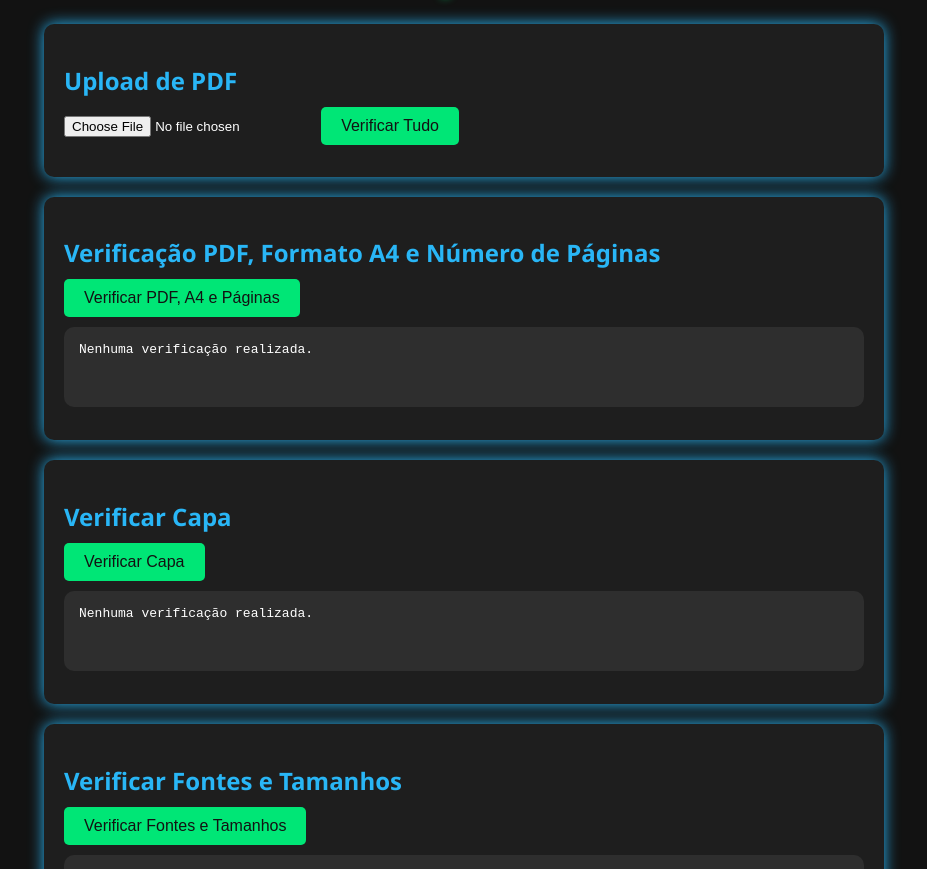
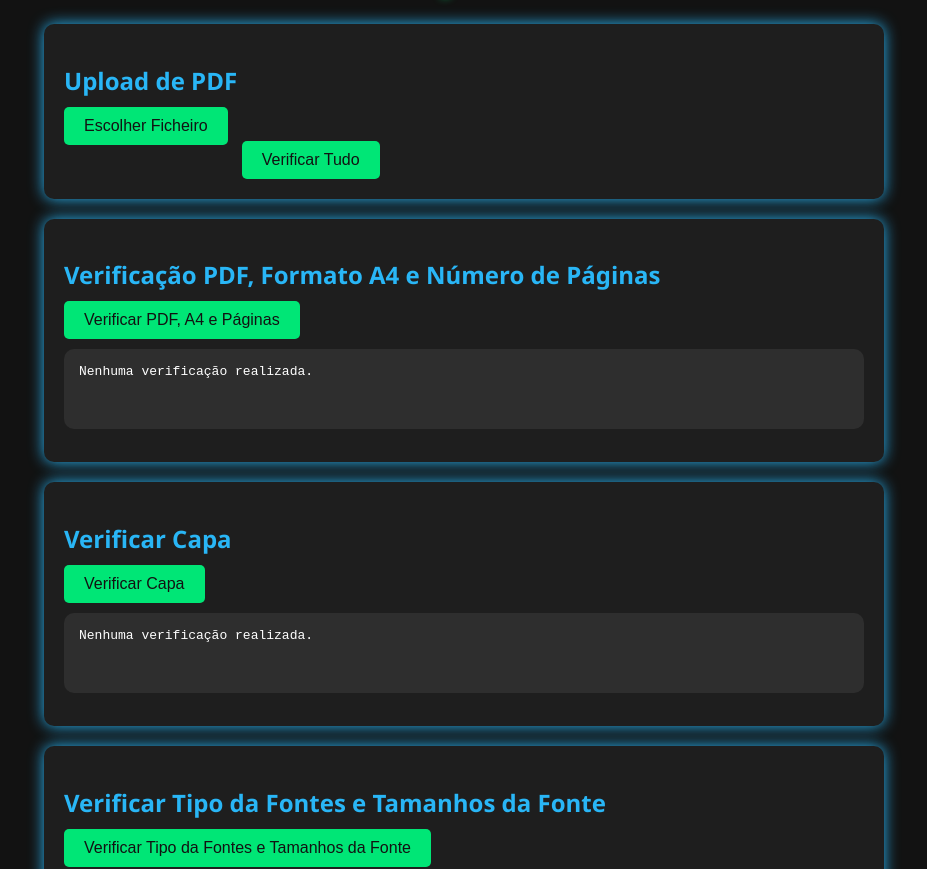
Before and after one commit to DanielMelloFarias/EmpreendaSENAC2024, a plain HTML site: page static/index.html in a window 1280 px wide. Shown: the part 105-974 px from the top of the page, without its empty margins (176-1103 px from the left). Drawn offline with Linux system fonts and the light colour scheme.

Commit message:
update index - ajustei o botao de seleção e alguns textos simpesl

```diff
--- a/static/index.html
+++ b/static/index.html
@@ -36,8 +36,33 @@
             max-width: 800px;
             margin-bottom: 20px;
         }
-        .file-input {
+        .file-input-wrapper {
+            position: relative;
+            overflow: hidden;
+            display: inline-block;
             margin-bottom: 20px;
+        }
+        .file-input-wrapper button {
+            background-color: #00e676;
+            color: #121212;
+            border: none;
+            padding: 10px 20px;
+            font-size: 1em;
+            cursor: pointer;
+            border-radius: 5px;
+            transition: background-color 0.3s;
+            display: inline-block;
+        }
+        .file-input-wrapper button:hover {
+            background-color: #29b6f6;
+        }
+        .file-input-wrapper input[type="file"] {
+            font-size: 100px;
+            position: absolute;
+            left: 0;
+            top: 0;
+            opacity: 0;
+            cursor: pointer;
         }
         button {
             background-color: #00e676;
@@ -59,7 +84,7 @@
             border-radius: 10px;
             white-space: pre-wrap;
             word-wrap: break-word;
-            min-height: 50px; /* Add min-height to ensure the area is visible even when empty */
+            min-height: 50px;
             margin-top: 10px;
         }
         .loading {
@@ -78,7 +103,10 @@
 
     <div class="container">
         <h2>Upload de PDF</h2>
-        <input type="file" id="fileInput" class="file-input" accept=".pdf">
+        <div class="file-input-wrapper">
+            <button>Escolher Ficheiro</button>
+            <input type="file" id="fileInput" accept=".pdf">
+        </div>
         <button id="verificarTudoBtn">Verificar Tudo</button>
         <div id="loadingGlobal" class="loading">Carregando...</div>
     </div>
@@ -98,8 +126,8 @@
     </div>
 
     <div class="container" id="verificacaoFontesContainer">
-        <h2>Verificar Fontes e Tamanhos</h2>
-        <button id="verificarFontesTamanhosBtn">Verificar Fontes e Tamanhos</button>
+        <h2>Verificar Tipo da Fontes e Tamanhos da Fonte</h2>
+        <button id="verificarFontesTamanhosBtn">Verificar Tipo da Fontes e Tamanhos da Fonte</button>
         <div id="loadingFontes" class="loading">Carregando...</div>
         <pre id="resultFontes">Nenhuma verificação realizada.</pre>
     </div>
@@ -144,6 +172,8 @@
             } else if (analysisType === "fontes") {
                 const message = result.message || "Não foi possível obter o resultado.";
                 const details = result.details || [];
+                console.log ("Resposta: ", result.message);
+                console.log ("Erros: ", result.details);
 
                 // Combina a mensagem principal com os detalhes em um único objeto
                 result = {
```
Lines whose indentation alone changed are shown as unchanged.
